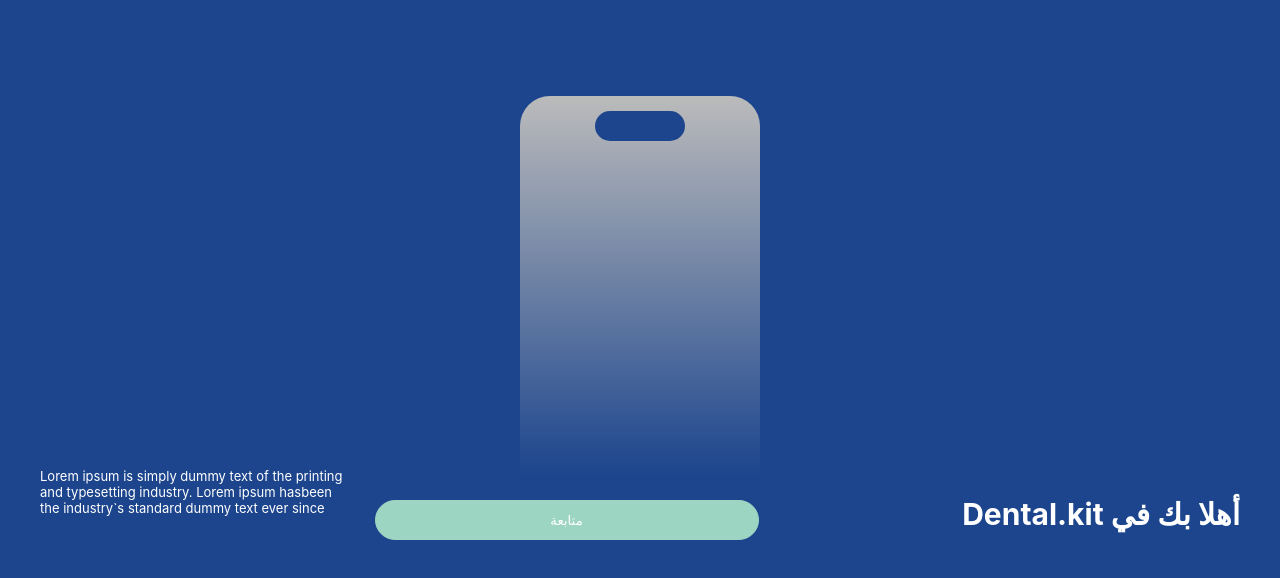
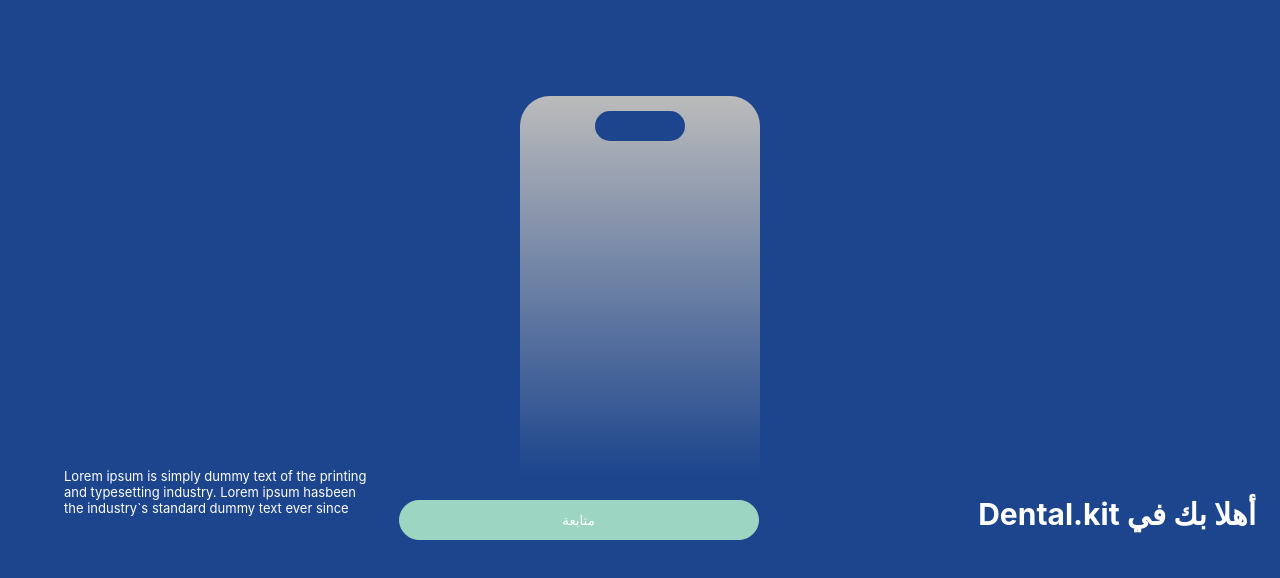
Before and after one commit to Nehad223/dsad, a React (Create React App) app: page /dsad/conformation in a window 1280 px wide. Shown: the top 578 px of the page. Built offline with nearby package versions, Linux system fonts and the light colour scheme.

Commit message:
dnasss3228221

```diff
--- a/src/components/All.css
+++ b/src/components/All.css
@@ -35,20 +35,20 @@
     justify-items: center;
   }
   .Card_Title{
-    margin-right: 5vb;
+    margin-right: 3vb;
     font-size: 30px;
     float: right;
     color: white;
   }
   .Card_Par{
-    margin-left: 5vb;
+    margin-left: 8vb;
     margin-top: -1vh;
     color: white;
     float: left;
     font-size: 13px ;
   }
   .Card_Button{
-    width: 48vb !important;
+    width: 45vb !important;
     height: 40px !important;
     background-color: var(--second);
     color: white;
```
